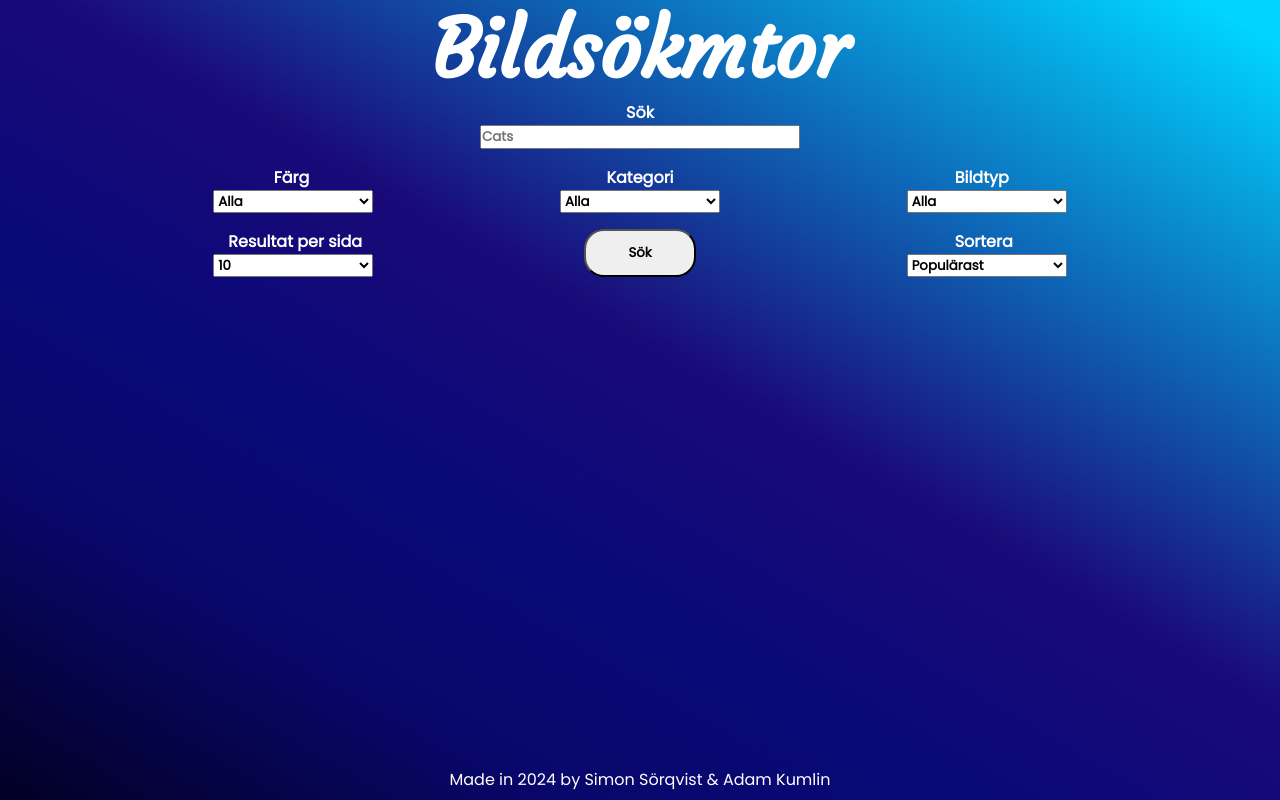
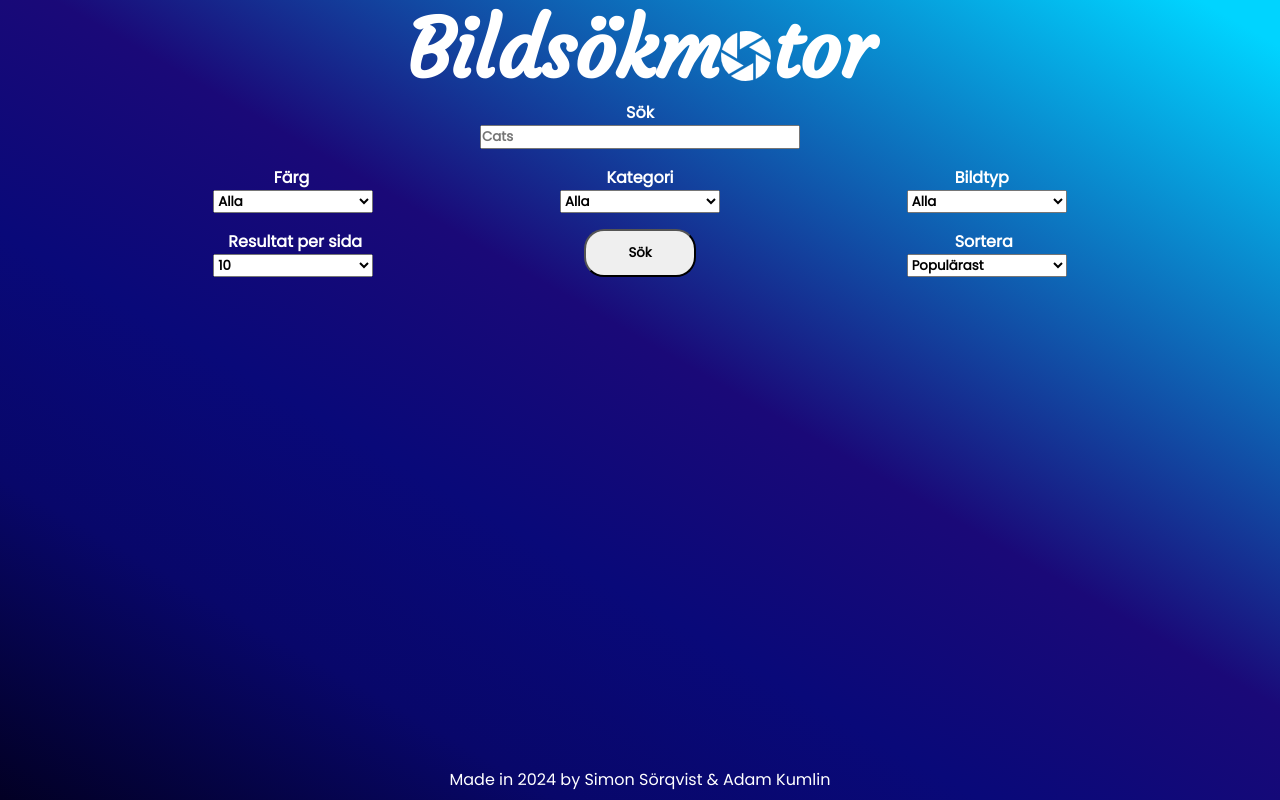
Before and after one commit to adamkumlin/frontend-image-search, a plain HTML site: page index.html in a window 1280 px wide. Drawn offline with Linux system fonts and the light colour scheme; the site is published under a folder, as on GitHub Pages, so addresses that start at the root find nothing.

Commit message:
index.html | minor change to bugfix github pages
Github pages deployment can't find shutter-icon.svg

attempting minor fix

```diff
--- a/index.html
+++ b/index.html
@@ -26,7 +26,7 @@
 </head>
 
 <body>
-  <h1>Bildsökm<span>o</span><img src="/assets/shutter-icon.svg" alt="">tor</h1>
+  <h1>Bildsökm<span>o</span><img src="./assets/shutter-icon.svg" alt="">tor</h1>
   <!--Alt-text is empty on purpose so that when selecting the heading, the alt-text is not included-->
 
   <form id="form">
```
